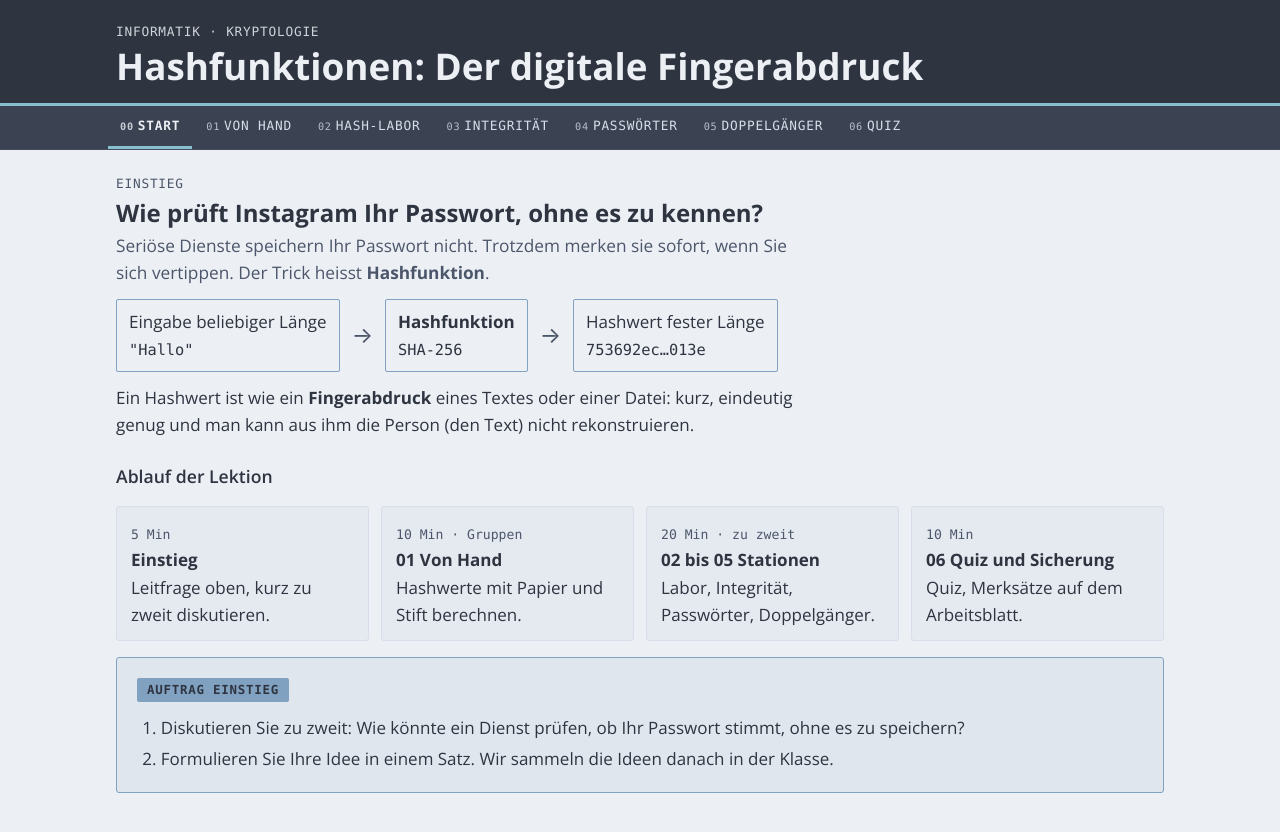
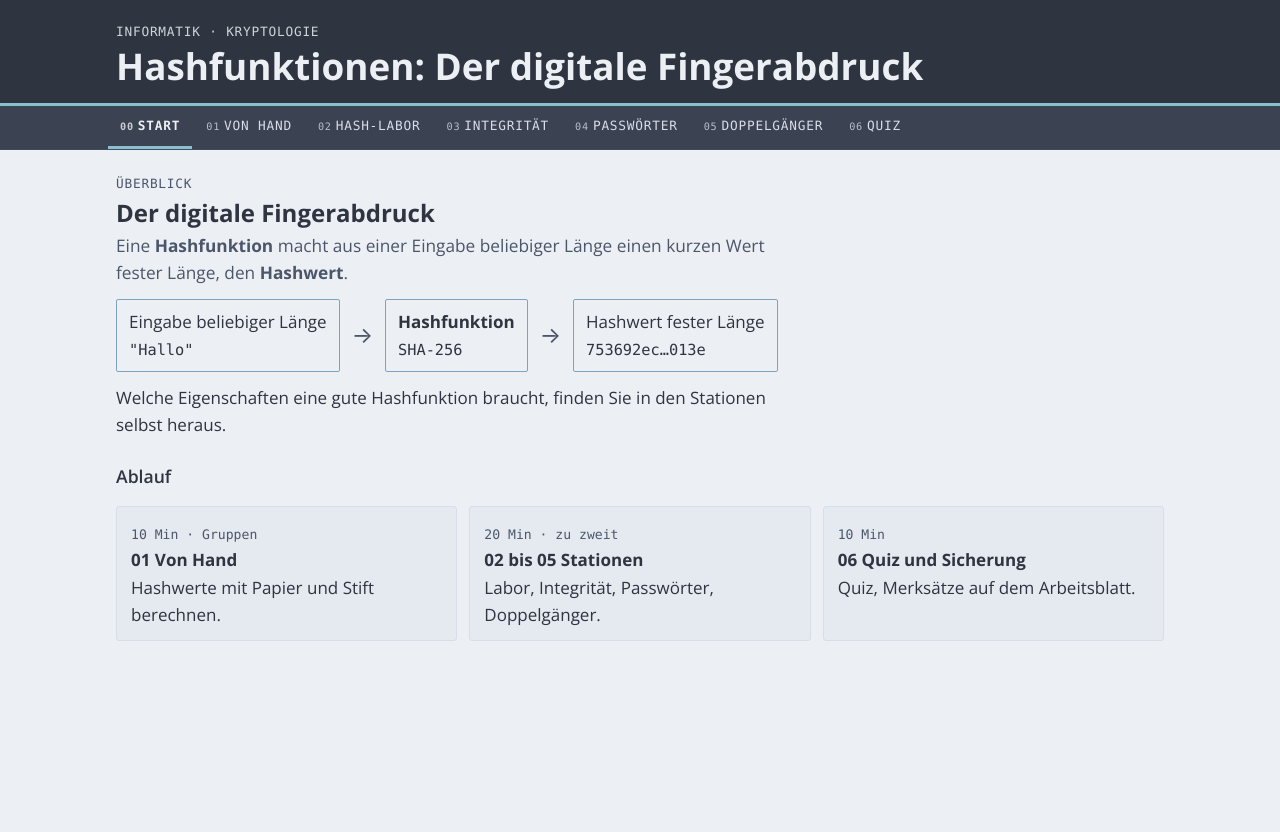
Before and after one commit to gehaltvoll/informatik, a plain HTML site: page kryptologie/Hash-Lektion.html in a window 1280 px wide. After the commit the page ends 800 px from the top, so only its background shows below. Drawn offline with nearby package versions, Linux system fonts and the light colour scheme; a web font is replaced by a local one.

Commit message:
Hash-Lektion: Einstieg von der Startseite entfernt
Co-Authored-By: Claude Opus 5.5 <noreply@anthropic.com>
Claude-Session: https://claude.ai/code/session_01N85ymEVSXpDRHp4cHN87X7

```diff
--- a/kryptologie/Hash-Lektion.html
+++ b/kryptologie/Hash-Lektion.html
@@ -188,9 +188,9 @@ html[data-variant="b"] .chip{border-radius:2px}
 <main>
 <!-- START -->
 <section class="view" id="v-start">
-  <p class="eyebrow">Einstieg</p>
-  <h2>Wie prüft Instagram Ihr Passwort, ohne es zu kennen?</h2>
-  <p class="lead">Seriöse Dienste speichern Ihr Passwort nicht. Trotzdem merken sie sofort, wenn Sie sich vertippen. Der Trick heisst <strong>Hashfunktion</strong>.</p>
+  <p class="eyebrow">Überblick</p>
+  <h2>Der digitale Fingerabdruck</h2>
+  <p class="lead">Eine <strong>Hashfunktion</strong> macht aus einer Eingabe beliebiger Länge einen kurzen Wert fester Länge, den <strong>Hashwert</strong>.</p>
   <div class="fp" aria-label="Schema einer Hashfunktion">
     <div class="box">Eingabe beliebiger Länge<br><code>"Hallo"</code></div>
     <div class="arrow" aria-hidden="true">→</div>
@@ -198,20 +198,12 @@ html[data-variant="b"] .chip{border-radius:2px}
     <div class="arrow" aria-hidden="true">→</div>
     <div class="box">Hashwert fester Länge<br><code>753692ec…013e</code></div>
   </div>
-  <p>Ein Hashwert ist wie ein <strong>Fingerabdruck</strong> eines Textes oder einer Datei: kurz, eindeutig genug und man kann aus ihm die Person (den Text) nicht rekonstruieren.</p>
-  <h3>Ablauf der Lektion</h3>
+  <p>Welche Eigenschaften eine gute Hashfunktion braucht, finden Sie in den Stationen selbst heraus.</p>
+  <h3>Ablauf</h3>
   <div class="flow">
-    <div><span class="t">5 Min</span><b>Einstieg</b>Leitfrage oben, kurz zu zweit diskutieren.</div>
     <div><span class="t">10 Min · Gruppen</span><b>01 Von Hand</b>Hashwerte mit Papier und Stift berechnen.</div>
     <div><span class="t">20 Min · zu zweit</span><b>02 bis 05 Stationen</b>Labor, Integrität, Passwörter, Doppelgänger.</div>
     <div><span class="t">10 Min</span><b>06 Quiz und Sicherung</b>Quiz, Merksätze auf dem Arbeitsblatt.</div>
-  </div>
-  <div class="auftrag">
-    <span class="tag">Auftrag Einstieg</span>
-    <ol>
-      <li>Diskutieren Sie zu zweit: Wie könnte ein Dienst prüfen, ob Ihr Passwort stimmt, ohne es zu speichern?</li>
-      <li>Formulieren Sie Ihre Idee in einem Satz. Wir sammeln die Ideen danach in der Klasse.</li>
-    </ol>
   </div>
 </section>
 
```
